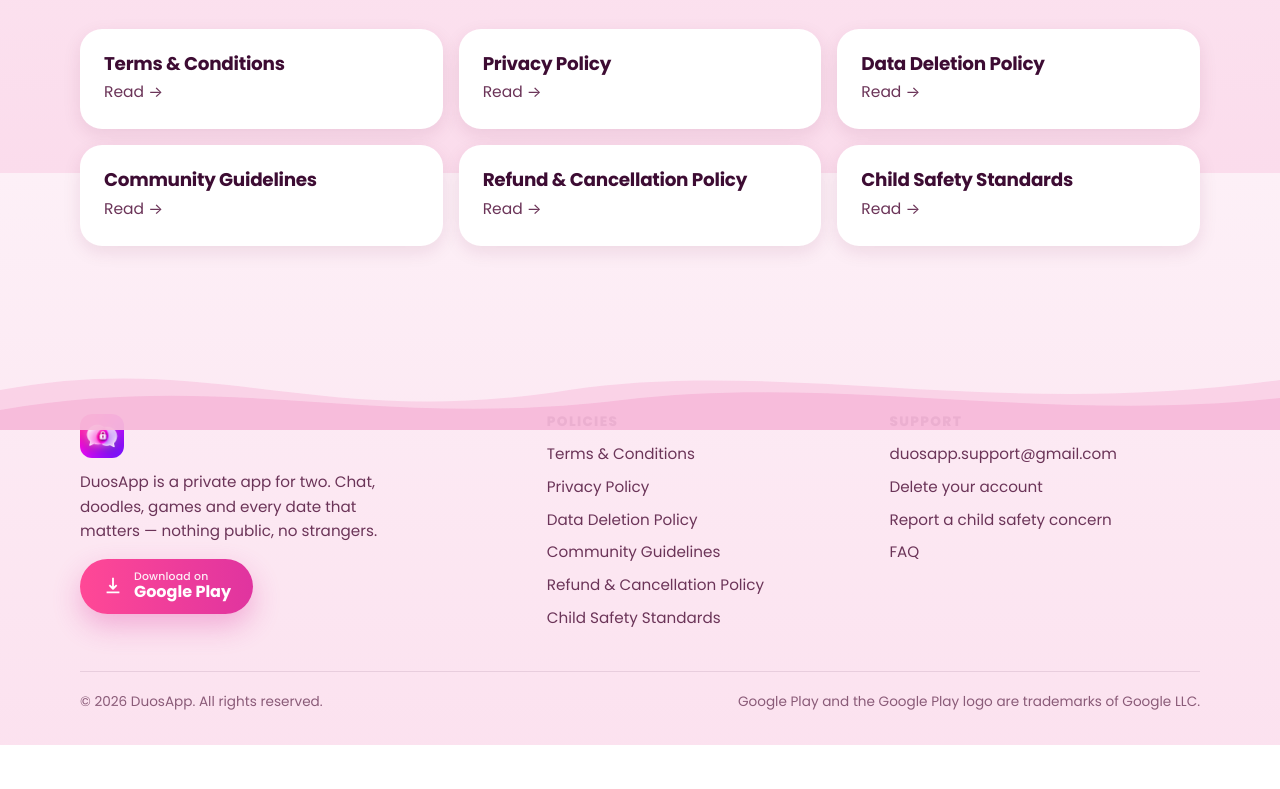
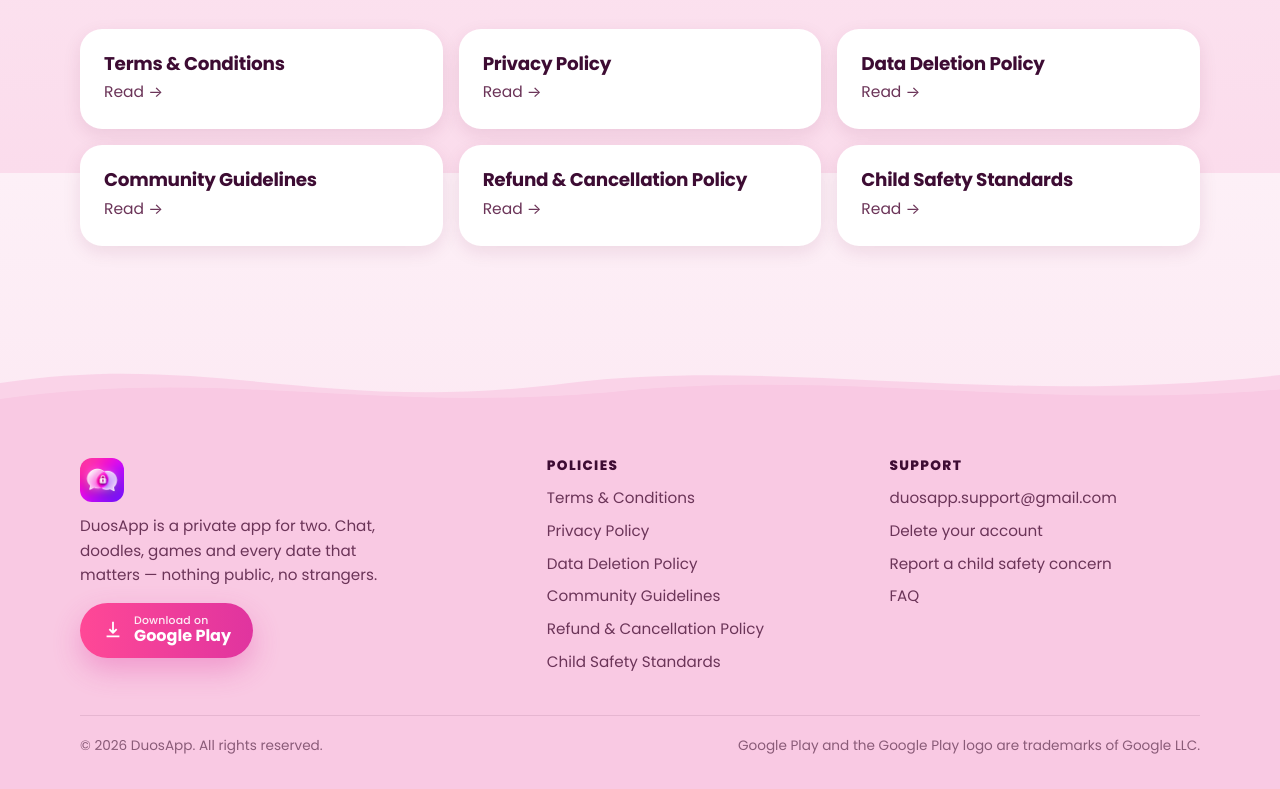
Before and after one commit to Kishors316/duosapp, a plain HTML site: page index.html in a window 1280 px wide. Shown: the part 5427-6216 px from the top of the page. Before the commit the page ends 6172 px from the top, so only its background shows below. Drawn offline with Linux system fonts and the light colour scheme.

Commit message:
Footer: make the wave the top edge instead of a band over the content
The wave was an 80px strip pinned inside the footer with only 64px of
padding above the content, so the logo and column headings sat under it
and its solid lower edge drew a line behind "Policies". The footer now has
its own tint, and the front wave — filled in that same colour — hangs just
above it, so the wave reads as the footer's edge and nothing overlaps.

Co-Authored-By: Claude Fable 5.1 <noreply@anthropic.com>
Claude-Session: https://claude.ai/code/session_01MNhgViTknam58YtPbPDTpd

```diff
--- a/assets/css/site.css
+++ b/assets/css/site.css
@@ -201,8 +201,12 @@ p { margin: 0 0 1em; }
 .policy-nav a[aria-current="page"] { background: linear-gradient(90deg, var(--pink), var(--magenta)); color: #fff; }
 
 /* ---------- Footer ---------- */
-.site-footer { position: relative; margin-top: 3rem; padding: 4rem 0 2rem; color: var(--ink-soft); }
-.site-footer .wave { position: absolute; left: 0; right: 0; top: 0; height: 80px; width: 100%; }
+/* The footer is a tinted block whose top edge *is* the wave: the front wave is
+   filled in the footer's own colour and hangs just above it, so there is no
+   straight line anywhere — the previous version drew the wave as an 80px band
+   inside the footer, under the logo and column headings. */
+.site-footer { position: relative; margin-top: calc(3rem + 64px); padding: 2.75rem 0 2rem; color: var(--ink-soft); background: var(--wave-back); }
+.site-footer .wave { position: absolute; left: 0; right: 0; top: -63px; height: 64px; width: 100%; display: block; }
 .footer-grid { display: grid; gap: 2rem; }
 .footer-brand img { width: 44px; height: 44px; border-radius: 12px; }
 .footer-brand p { margin-top: 0.8rem; max-width: 34ch; font-size: 0.95rem; }
--- a/index.html
+++ b/index.html
@@ -146,8 +146,8 @@
 </main>
 <footer class="site-footer" id="support">
   <svg class="wave" viewBox="0 0 1440 80" preserveAspectRatio="none" aria-hidden="true">
-    <path d="M0,40 C240,0 360,80 640,40 C880,8 1120,70 1440,30 L1440,80 L0,80 Z" fill="#F9C9E3" opacity=".7"/>
-    <path d="M0,60 C260,20 420,80 700,50 C940,24 1180,74 1440,48 L1440,80 L0,80 Z" fill="#F7B7D9" opacity=".8"/>
+    <path d="M0,40 C240,0 360,80 640,40 C880,8 1120,70 1440,30 L1440,80 L0,80 Z" fill="#F7B7D9" opacity=".45"/>
+    <path d="M0,60 C260,20 420,80 700,50 C940,24 1180,74 1440,48 L1440,80 L0,80 Z" fill="#F9C9E3"/>
   </svg>
   <div class="container">
     <div class="footer-grid">
```
Also changed, not shown: 404.html (+2 -2 lines), child-safety.html (+2 -2 lines), community-guidelines.html (+2 -2 lines), delete-account.html (+2 -2 lines), privacy.html (+2 -2 lines), refund-policy.html (+2 -2 lines), terms.html (+2 -2 lines).
